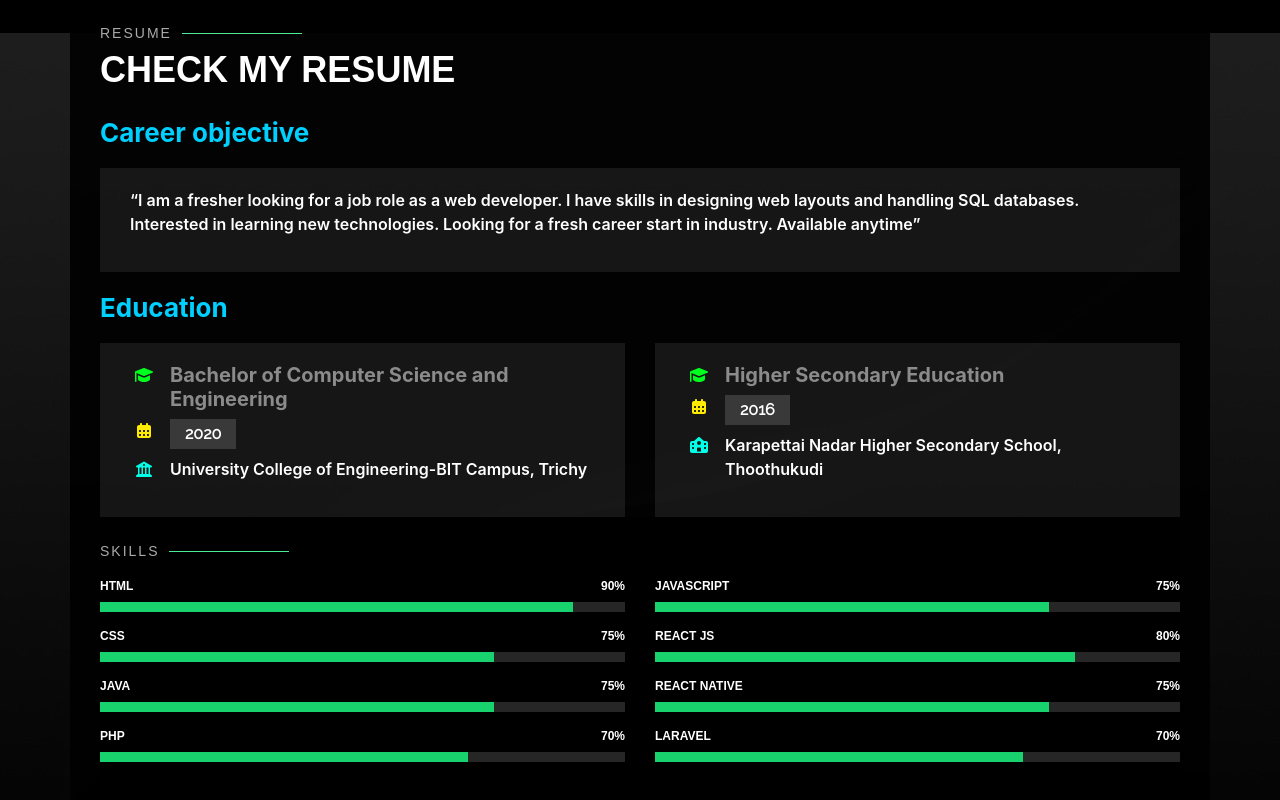
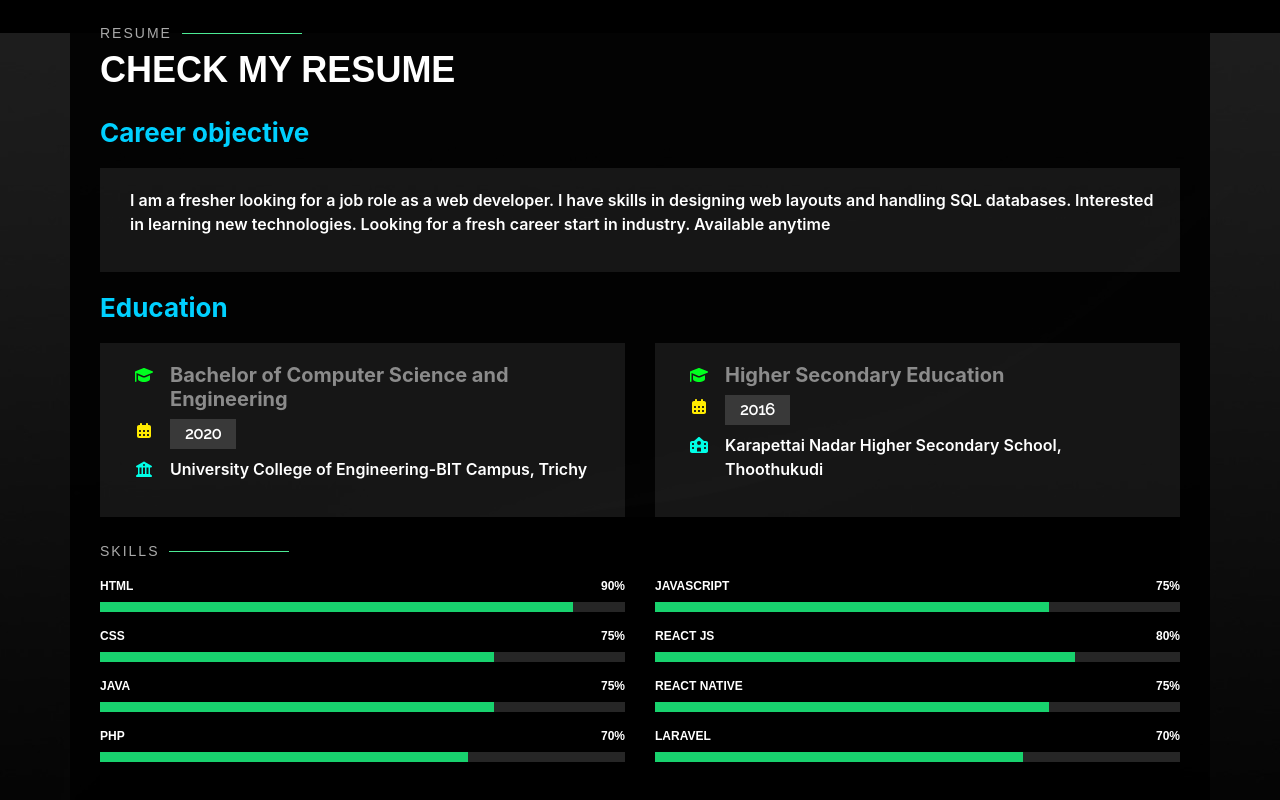
Before and after one commit to VigneshAjay98/my-website, a plain HTML site: page index.html in a window 1280 px wide. Shown: the part 1937-2737 px from the top of the page. Drawn offline with nearby package versions, Linux system fonts and the light colour scheme; a web font is replaced by a local one.

Commit message:
Update index.html

```diff
--- a/index.html
+++ b/index.html
@@ -201,7 +201,7 @@
     <div class="row">
       <div class="col-lg-12 d-flex align-items-stretch">
           <div class="info-box">
-            <p>“I am a fresher looking for a job role as a web developer. I have skills in designing web layouts and handling SQL databases. Interested in learning new technologies. Looking for a fresh career start in industry. Available anytime”
+            <p>I am a fresher looking for a job role as a web developer. I have skills in designing web layouts and handling SQL databases. Interested in learning new technologies. Looking for a fresh career start in industry. Available anytime
             </p>
           </div>
       </div>
```
